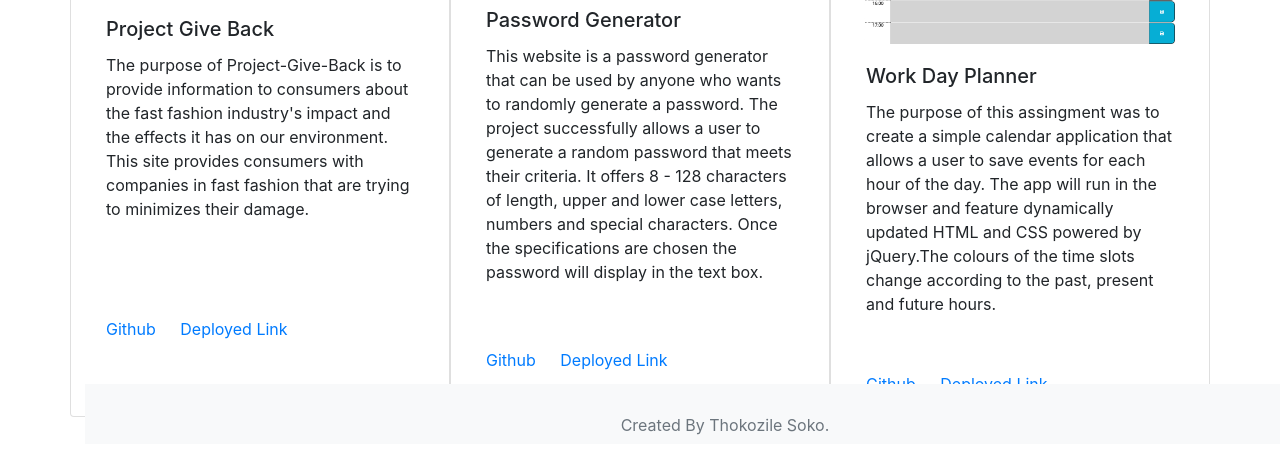
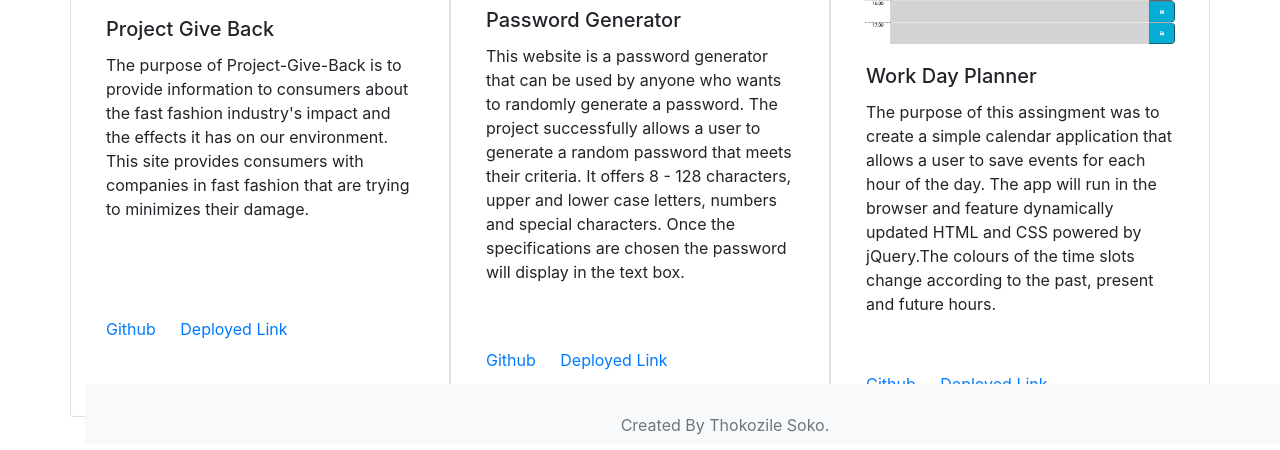
Before and after one commit to TASoko/Portfolio-HW, a plain HTML site: page docs/portfolio.html in a window 1280 px wide. Shown: the part 356-806 px from the top of the page. Drawn offline with nearby package versions, Linux system fonts and the light colour scheme.

Commit message:
I tried to fix the readme.

```diff
--- a/docs/portfolio.html
+++ b/docs/portfolio.html
@@ -59,7 +59,7 @@
     <img src="../Assets/Images/Password-Generator-Image.png" class="card-img-top" alt="A screenshot of a password generator">
     <div class="card-body">
       <h5 class="card-title">Password Generator</h5>
-      <p class="card-text">This website is a password generator that can be used by anyone who wants to randomly generate a password. The project successfully allows a user to generate a random password that meets their criteria. It offers 8 - 128 characters of length, upper and lower case letters, numbers and special characters. Once the specifications are chosen the password will display in the text box.</p>
+      <p class="card-text">This website is a password generator that can be used by anyone who wants to randomly generate a password. The project successfully allows a user to generate a random password that meets their criteria. It offers 8 - 128 characters, upper and lower case letters, numbers and special characters. Once the specifications are chosen the password will display in the text box.</p>
     </div>
     <div class="card-body">
       <a href="https://github.com/TASoko/Password-Generator" target="_blank" rel="noopener noreferrer" class="card-link">Github</a>
```
Also changed, not shown: Assets/Images/calendarcopy.jpg (deleted), 4 other files.
